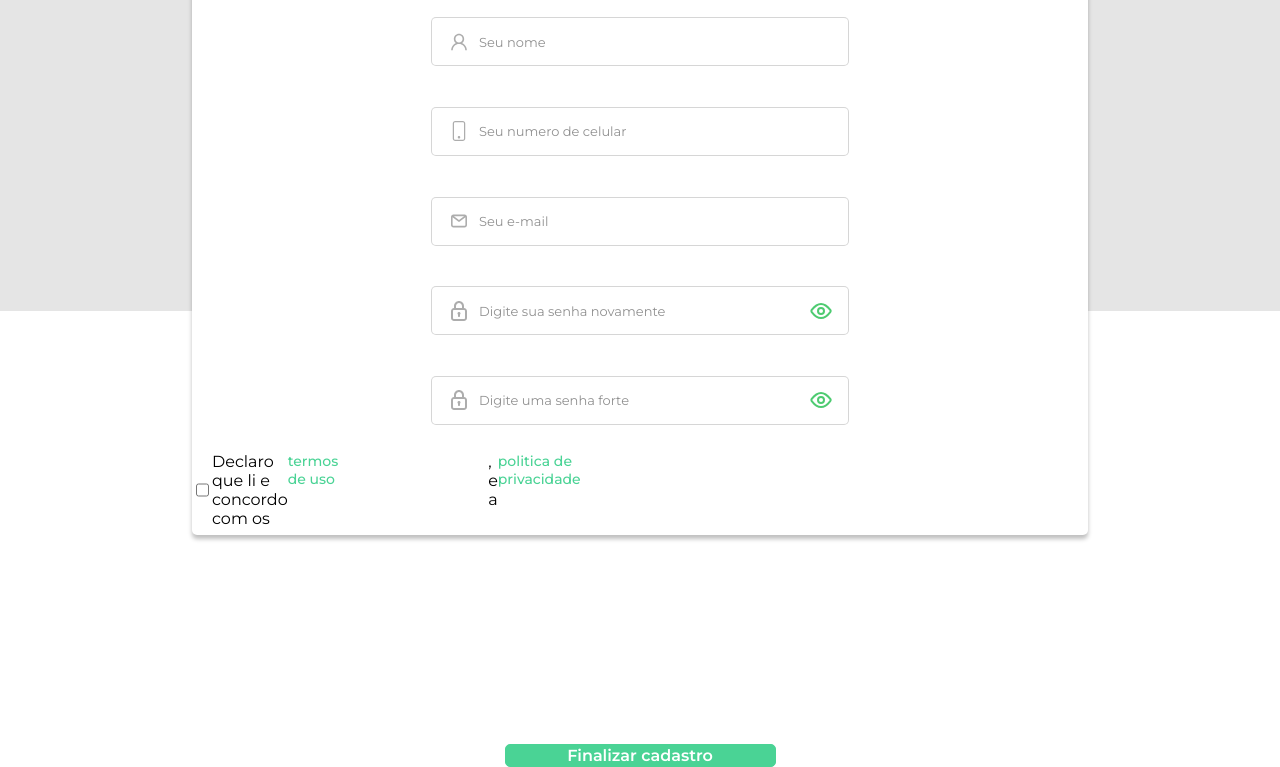
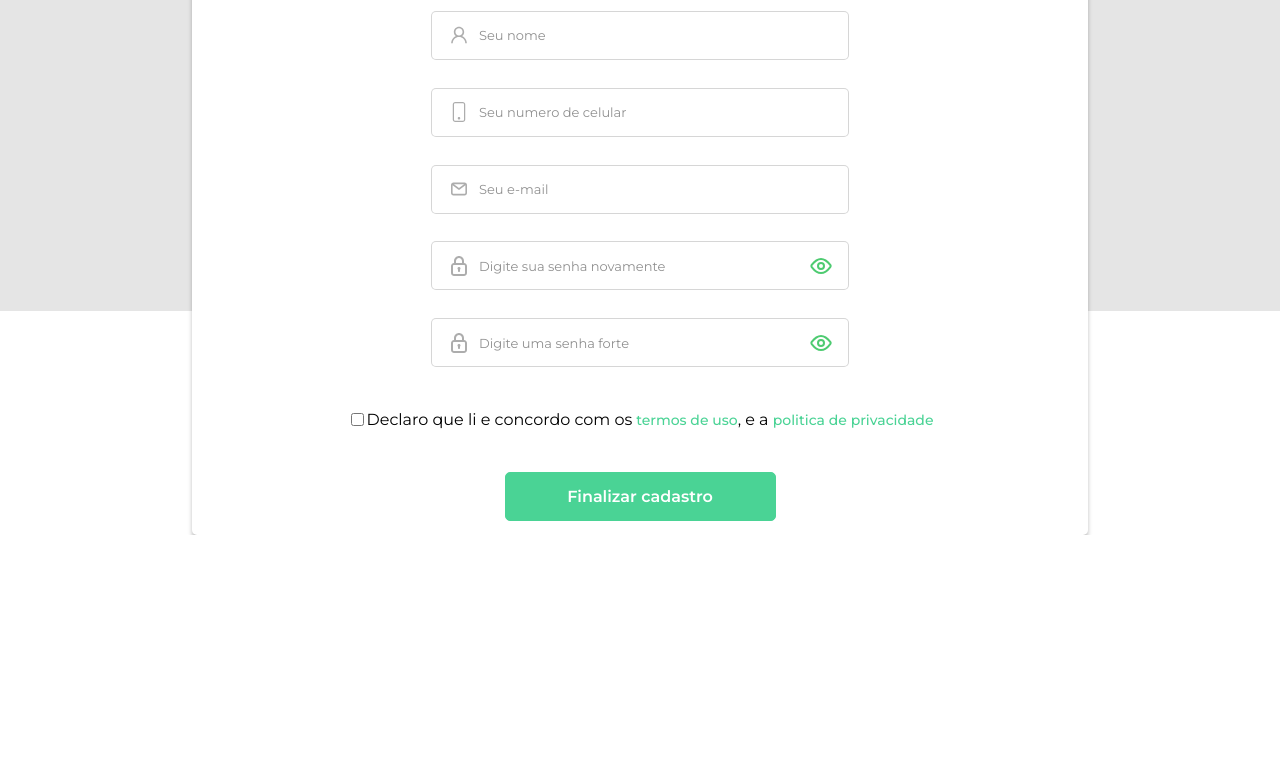
Before and after one commit to Thiago-Magno/design-teste, a plain HTML site: page cadastro.html in a window 1280 px wide. Shown: the part 489-1256 px from the top of the page. After the commit the page ends 1024 px from the top, so only its background shows below. Drawn offline with Linux system fonts and the light colour scheme.

Commit message:
Finalizado sem js

```diff
--- a/cadastro.html
+++ b/cadastro.html
@@ -23,7 +23,7 @@
 
             <div class="buttons">
                 <button id="cadastro1" class="button">Cadastre-se</button>
-                <button id="ja-cadastrado1" class="button">Já tenho cadastro</button>
+                <button id="ja-cadastrado1" class="button"> Já tenho cadastro</button>
             </div>
             <div class="campos" id="nome">
                 <img src="./images/user.svg" alt="icon-senha" class="input-icon" />
@@ -50,12 +50,15 @@
             </div>
             <div class="termo">
                 <input type="checkbox" name="sa" id="concordo" />
-                <div class="texto"></div>
-                Declaro que li e concordo com os<a href=""> termos de uso</a> , e a
-                <a href="">politica de privacidade</a>
+                <div class="texto">
+                    <p>Declaro que li e concordo com os<a href="#"> termos de uso</a>, e a <a href="#">politica de
+                            privacidade</a></p>
+                </div>
+
             </div>
+            <input type="Submit" value="Finalizar cadastro" id="cadastrar" class="button" />
         </div>
-        <input type="Submit" value="Finalizar cadastro" id="cadastrar" class="button" />
+
 
 
 
--- a/style.css
+++ b/style.css
@@ -49,15 +49,20 @@ main {
     padding-bottom: 61px;
 }
 
-a {
+#esqueci {
     grid-row-start: 5;
     grid-column-start: 2;
     margin: 0 150px 0 0;
+
+
+
+}
+
+a {
     color: #4AD395;
     text-decoration: none;
     font-weight: 500;
     font-size: 14px;
-
 }
 
 a:hover {
@@ -298,7 +303,7 @@ label {
 .conteiner3 {
     display: grid;
     grid-template-columns: 1fr 1fr;
-    grid-template-rows: 1fr 1fr 1fr 1fr 1fr 1fr 1fr 1fr;
+    grid-template-rows: 1fr 1fr 1fr 1fr 1fr 1fr 1fr 1fr 1fr;
     width: 896px;
     height: 835px;
     align-items: center;
@@ -369,7 +374,9 @@ label {
 }
 
 #cadastrar {
-
+    grid-column-start: 1;
+    grid-column-end: 3;
+    grid-row-start: 9;
     width: 271px;
     height: 49px;
     color: #FFFFFF;
@@ -391,7 +398,7 @@ label {
 
 #cadastro1 {
 
-
+    grid-row-start: 2;
     width: 199px;
     height: 49px;
     background: rgba(229, 229, 229, 0.65);
@@ -426,7 +433,21 @@ label {
 }
 
 .termo {
+    grid-column-start: 1;
+    grid-column-end: 3;
+    grid-row-start: 8;
     display: flex;
     flex-direction: row;
     flex-wrap: nowrap;
+    align-items: center;
+
+
 }
+
+.texto>p {
+    margin: 0;
+}
+
+.termo>a {
+    margin: 0;
+}
```
Also changed, not shown: index.html (+1 -1 lines).
